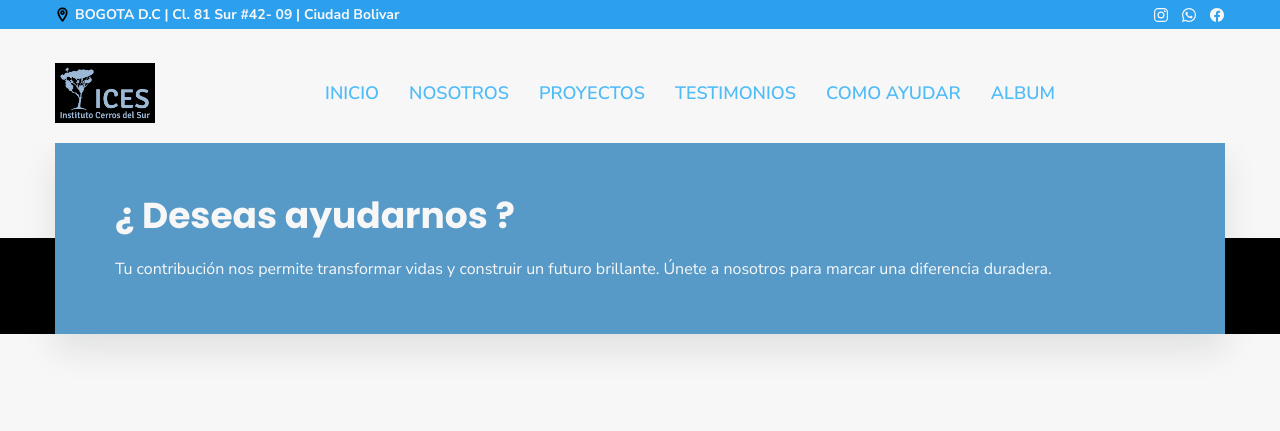
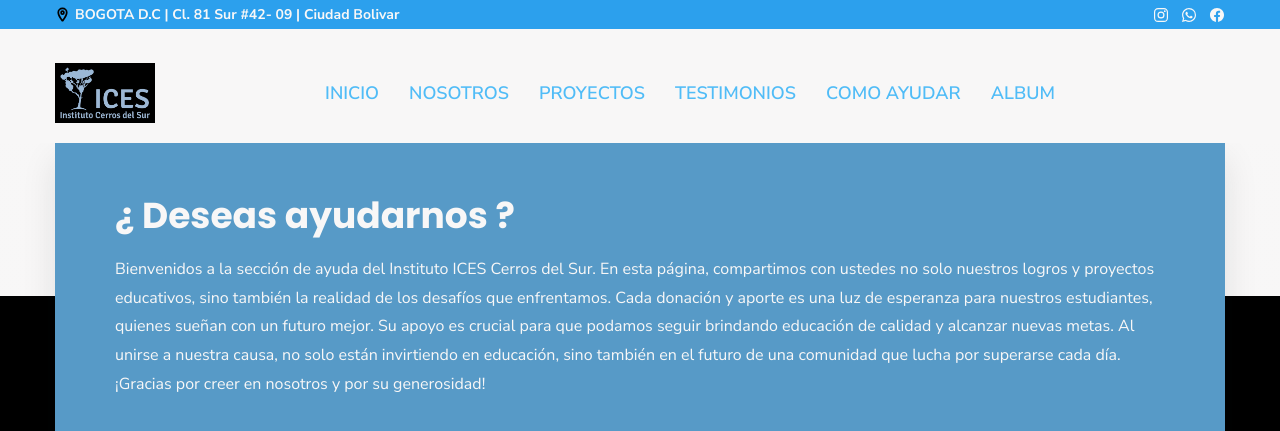
Before and after one commit to FelipeBaracaldo1118/ICES-CERROS-DEL-SUR-main, a plain HTML site: page comoayudar.html in a window 1280 px wide. Shown: the top 431 px of the page. Drawn offline with nearby package versions, Linux system fonts and the light colour scheme.

Commit message:
MEJORA INTRODUCCION A AYUDA

```diff
--- a/comoayudar.html
+++ b/comoayudar.html
@@ -159,8 +159,8 @@
             <div class="card-content">
               <h2 class="h2 card-title">¿ Deseas ayudarnos ? </h2>
 
-              <p class="card-text">Tu contribución nos permite transformar vidas y construir un futuro brillante. Únete
-                a nosotros para marcar una diferencia duradera.</p>
+              <p class="card-text">Bienvenidos a la sección de ayuda del Instituto ICES Cerros del Sur. En esta página, compartimos con ustedes no solo nuestros logros y proyectos educativos, sino también la realidad de los desafíos que enfrentamos. Cada donación y aporte es una luz de esperanza para nuestros estudiantes, quienes sueñan con un futuro mejor. Su apoyo es crucial para que podamos seguir brindando educación de calidad y alcanzar nuevas metas. Al unirse a nuestra causa, no solo están invirtiendo en educación, sino también en el futuro de una comunidad que lucha por superarse cada día. ¡Gracias por creer en nosotros y por su generosidad!</p>
+
             </div>
           </div>
 
```
